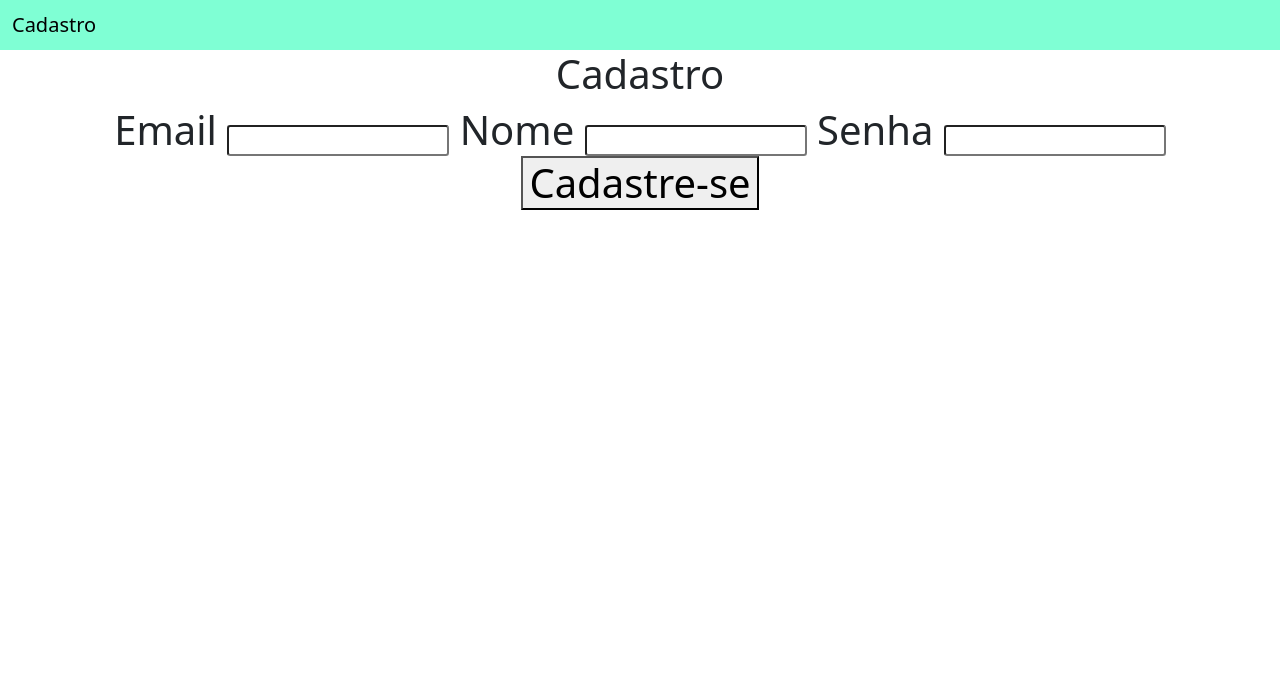
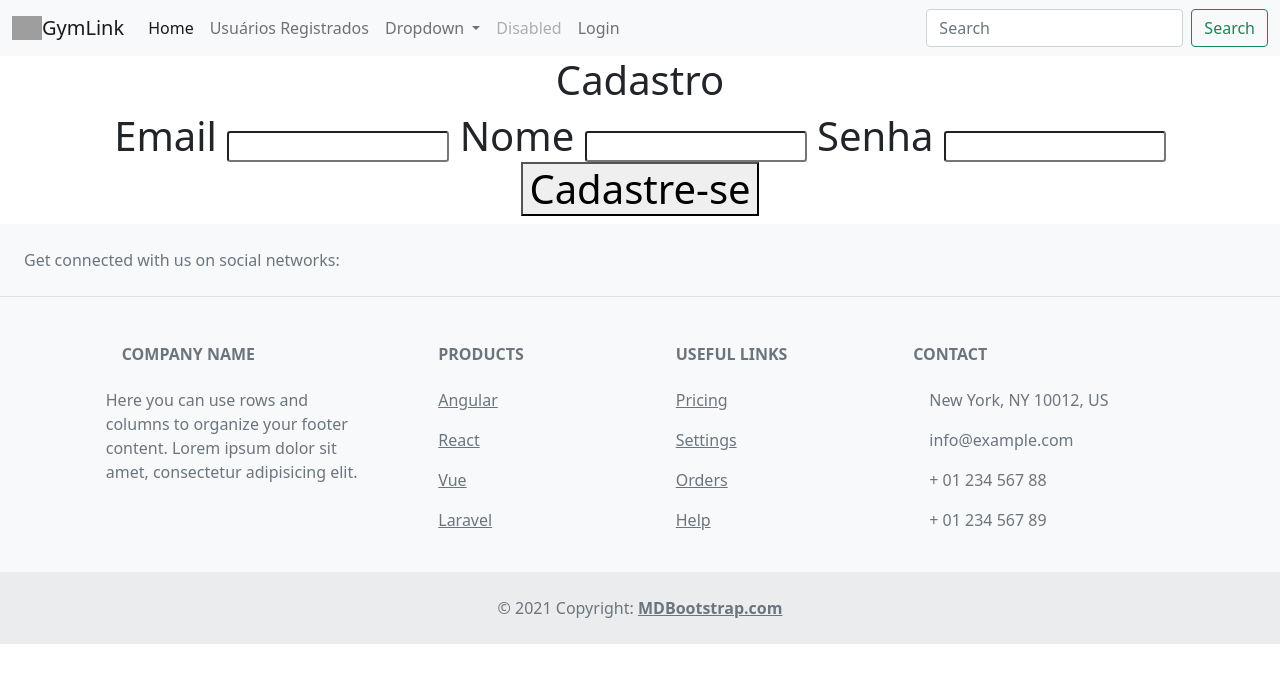
Before and after one commit to KaueFulgencio/programacao-web, a Django app: page / in a window 1280 px wide. Shown: the top 683 px of the page. Run offline with Django 4.2, Linux system fonts and the light colour scheme; grey boxes are pictures that could not be loaded.

Commit message:
header, nav e footer na base html

```diff
--- a/ProjetoDjango/projeto_final/app_projeto_final/templates/usuarios/base.html
+++ b/ProjetoDjango/projeto_final/app_projeto_final/templates/usuarios/base.html
@@ -13,10 +13,46 @@
   <body>
 
     <!-- As a heading -->
-    <nav style="background-color: aquamarine !important;" class="navbar navbar-light bg-light">
+    <nav class="navbar navbar-expand-lg navbar-light bg-light">
       <div class="container-fluid">
-        <span class="navbar-brand mb-0 h1"> <a style="text-decoration: none; color:black;"
-            href="{% url 'home' %}"> Cadastro</a></span>
+        <img src="https://i.pinimg.com/564x/1c/03/26/1c0326e1f7aa89855ab1677bd023f0ff.jpg" alt="" width="30" height="24" class="d-inline-block align-text-top">
+        <a class="navbar-brand" href="#">GymLink</a>
+        <button class="navbar-toggler" type="button" data-bs-toggle="collapse" data-bs-target="#navbarSupportedContent" aria-controls="navbarSupportedContent" aria-expanded="false" aria-label="Toggle navigation">
+          <span class="navbar-toggler-icon"></span>
+        </button>
+        <div class="collapse navbar-collapse" id="navbarSupportedContent">
+          <ul class="navbar-nav me-auto mb-2 mb-lg-0">
+            <li class="nav-item">
+              <a class="nav-link active" aria-current="page" href="http://localhost:8000">Home</a>
+            </li>
+            <li class="nav-item">
+              <a class="nav-link" href="http://localhost:8000/usuarios">Usuários Registrados</a>
+            </li>
+            <li class="nav-item dropdown">
+              <a class="nav-link dropdown-toggle" href="#" id="navbarDropdown" role="button" data-bs-toggle="dropdown" aria-expanded="false">
+                Dropdown
+              </a>
+              <ul class="dropdown-menu" aria-labelledby="navbarDropdown">
+                <li><a class="dropdown-item" href="#">Action</a></li>
+                <li><a class="dropdown-item" href="#">Another action</a></li>
+                <li><hr class="dropdown-divider"></li>
+                <li><a class="dropdown-item" href="#">Something else here</a></li>
+              </ul>
+            </li>
+            <li class="nav-item">
+              <a class="nav-link disabled" href="#" tabindex="-1" aria-disabled="true">Disabled</a>
+            </li>
+
+            <li class="nav-item">
+              <a class="nav-link" href="http://localhost:8000/usuarios">Login</a>
+            </li>
+          </ul>
+
+          <form class="d-flex">
+            <input class="form-control me-2" type="search" placeholder="Search" aria-label="Search">
+            <button class="btn btn-outline-success" type="submit">Search</button>
+          </form>
+        </div>
       </div>
     </nav>
 
@@ -35,5 +71,128 @@
     <script src="https://cdn.jsdelivr.net/npm/@popperjs/core@2.9.2/dist/umd/popper.min.js" integrity="sha384-IQsoLXl5PILFhosVNubq5LC7Qb9DXgDA9i+tQ8Zj3iwWAwPtgFTxbJ8NT4GN1R8p" crossorigin="anonymous"></script>
     <script src="https://cdn.jsdelivr.net/npm/bootstrap@5.0.2/dist/js/bootstrap.min.js" integrity="sha384-cVKIPhGWiC2Al4u+LWgxfKTRIcfu0JTxR+EQDz/bgldoEyl4H0zUF0QKbrJ0EcQF" crossorigin="anonymous"></script>
     -->
+
+    <!-- Footer -->
+<footer class="text-center text-lg-start bg-light text-muted">
+  <!-- Section: Social media -->
+  <section class="d-flex justify-content-center justify-content-lg-between p-4 border-bottom">
+    <!-- Left -->
+    <div class="me-5 d-none d-lg-block">
+      <span>Get connected with us on social networks:</span>
+    </div>
+    <!-- Left -->
+
+    <!-- Right -->
+    <div>
+      <a href="" class="me-4 text-reset">
+        <i class="fab fa-facebook-f"></i>
+      </a>
+      <a href="" class="me-4 text-reset">
+        <i class="fab fa-twitter"></i>
+      </a>
+      <a href="" class="me-4 text-reset">
+        <i class="fab fa-google"></i>
+      </a>
+      <a href="" class="me-4 text-reset">
+        <i class="fab fa-instagram"></i>
+      </a>
+      <a href="" class="me-4 text-reset">
+        <i class="fab fa-linkedin"></i>
+      </a>
+      <a href="" class="me-4 text-reset">
+        <i class="fab fa-github"></i>
+      </a>
+    </div>
+    <!-- Right -->
+  </section>
+  <!-- Section: Social media -->
+
+  <!-- Section: Links  -->
+  <section class="">
+    <div class="container text-center text-md-start mt-5">
+      <!-- Grid row -->
+      <div class="row mt-3">
+        <!-- Grid column -->
+        <div class="col-md-3 col-lg-4 col-xl-3 mx-auto mb-4">
+          <!-- Content -->
+          <h6 class="text-uppercase fw-bold mb-4">
+            <i class="fas fa-gem me-3"></i>Company name
+          </h6>
+          <p>
+            Here you can use rows and columns to organize your footer content. Lorem ipsum
+            dolor sit amet, consectetur adipisicing elit.
+          </p>
+        </div>
+        <!-- Grid column -->
+
+        <!-- Grid column -->
+        <div class="col-md-2 col-lg-2 col-xl-2 mx-auto mb-4">
+          <!-- Links -->
+          <h6 class="text-uppercase fw-bold mb-4">
+            Products
+          </h6>
+          <p>
+            <a href="#!" class="text-reset">Angular</a>
+          </p>
+          <p>
+            <a href="#!" class="text-reset">React</a>
+          </p>
+          <p>
+            <a href="#!" class="text-reset">Vue</a>
+          </p>
+          <p>
+            <a href="#!" class="text-reset">Laravel</a>
+          </p>
+        </div>
+        <!-- Grid column -->
+
+        <!-- Grid column -->
+        <div class="col-md-3 col-lg-2 col-xl-2 mx-auto mb-4">
+          <!-- Links -->
+          <h6 class="text-uppercase fw-bold mb-4">
+            Useful links
+          </h6>
+          <p>
+            <a href="#!" class="text-reset">Pricing</a>
+          </p>
+          <p>
+            <a href="#!" class="text-reset">Settings</a>
+          </p>
+          <p>
+            <a href="#!" class="text-reset">Orders</a>
+          </p>
+          <p>
+            <a href="#!" class="text-reset">Help</a>
+          </p>
+        </div>
+        <!-- Grid column -->
+
+        <!-- Grid column -->
+        <div class="col-md-4 col-lg-3 col-xl-3 mx-auto mb-md-0 mb-4">
+          <!-- Links -->
+          <h6 class="text-uppercase fw-bold mb-4">Contact</h6>
+          <p><i class="fas fa-home me-3"></i> New York, NY 10012, US</p>
+          <p>
+            <i class="fas fa-envelope me-3"></i>
+            info@example.com
+          </p>
+          <p><i class="fas fa-phone me-3"></i> + 01 234 567 88</p>
+          <p><i class="fas fa-print me-3"></i> + 01 234 567 89</p>
+        </div>
+        <!-- Grid column -->
+      </div>
+      <!-- Grid row -->
+    </div>
+    </section>
+    <!-- Section: Links  -->
+
+    <!-- Copyright -->
+    <div class="text-center p-4" style="background-color: rgba(0, 0, 0, 0.05);">
+    © 2021 Copyright:
+    <a class="text-reset fw-bold" href="https://mdbootstrap.com/">MDBootstrap.com</a>
+    </div>
+  <!-- Copyright -->
+    </footer>
+  <!-- Footer -->
   </body>
 </html>
```
